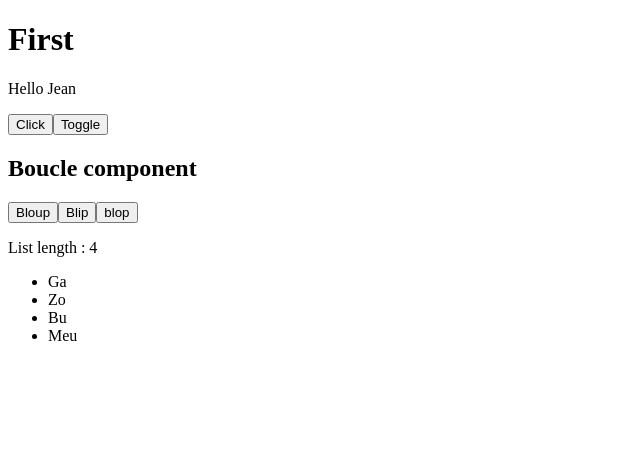
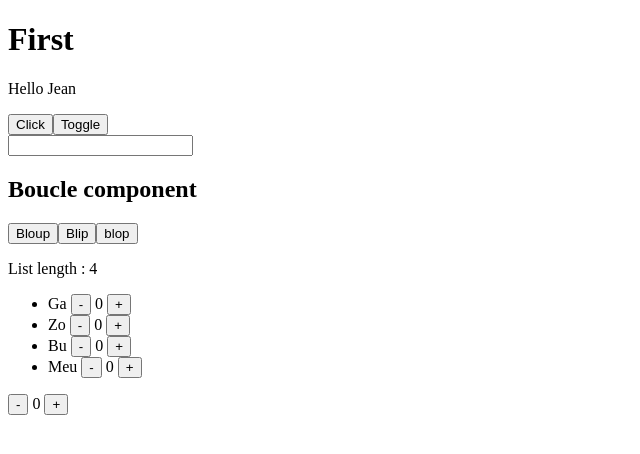
Before and after one commit to Minyas25/first-angular, an Angular app: page / in a window 1280 px wide. Shown: the top 454 px of the page, without its empty margins (0-640 px from the left). Built offline with nearby package versions, Linux system fonts and the light colour scheme.

Commit message:
added counter and ngModel example

```diff
--- a/src/app/app.component.html
+++ b/src/app/app.component.html
@@ -7,4 +7,11 @@
   <p>Some text</p>
 </div>
 
+<div>
+  {{message}}
+  <input type="text" [(ngModel)]="message">
+</div>
+
 <app-boucle></app-boucle>
+
+<app-counter></app-counter>
--- a/src/app/app.component.ts
+++ b/src/app/app.component.ts
@@ -9,6 +9,8 @@ export class AppComponent {
   name = 'Jean';
   display = false;
 
+  message = '';
+
   changeName() {
     this.name += ' autre chose';
     console.log(this.name);
@@ -18,4 +20,5 @@ export class AppComponent {
   toggleDisplay() {
     this.display =!this.display;
   }
+
 }
--- a/src/app/boucle/boucle.component.html
+++ b/src/app/boucle/boucle.component.html
@@ -6,5 +6,6 @@
 <ul>
     <li *ngFor="let item of list">
         {{item}}
+        <app-counter></app-counter>
     </li>
 </ul>
--- /dev/null
+++ b/src/app/counter/counter.component.html
@@ -0,0 +1,4 @@
+
+<button (click)="decrement()">-</button>
+{{count}}
+<button (click)="increment()">+</button>
--- /dev/null
+++ b/src/app/counter/counter.component.ts
@@ -0,0 +1,20 @@
+import { Component } from '@angular/core';
+
+@Component({
+  selector: 'app-counter',
+  templateUrl: './counter.component.html',
+  styleUrls: ['./counter.component.css']
+})
+export class CounterComponent {
+  count = 0;
+
+  increment() {
+    this.count++;
+  }
+  decrement() {
+    this.count--;
+    if(this.count < 0) {
+      this.count = 0;
+    }
+  }
+}
```
Also changed, not shown: src/app/app.module.ts (+6 -2 lines), src/app/counter/counter.component.css (added), 1 other file (tests, documents, lock files or other folders).
